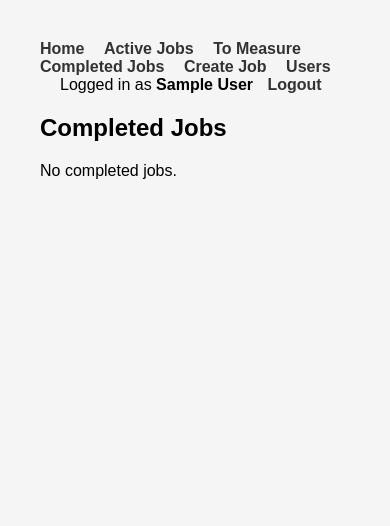
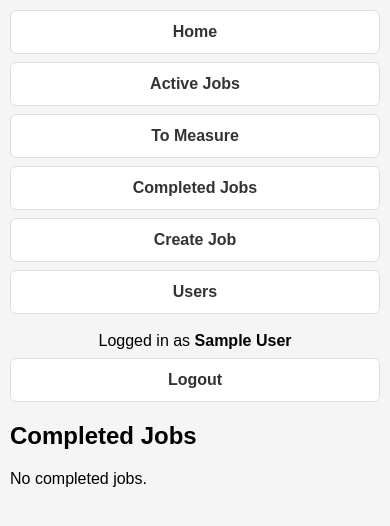
Before and after one commit to psyfeist/glass_office_app, a Flask app: page /jobs/completed in a window 390 px wide. Shown: the top 526 px of the page. Run offline with Flask 3, Linux system fonts and the light colour scheme; the visitor is signed in with stand-in values (Sample User, id 1); tables that the repository leaves empty hold one stand-in row (values such as "Sample post").

Commit message:
Added Cloudflare tunnel setup and mobile UI improvements

```diff
--- a/templates/base.html
+++ b/templates/base.html
@@ -2,12 +2,24 @@
 <html lang="en">
 <head>
     <meta charset="UTF-8">
+
+    <!-- Mobile scaling -->
+    <meta name="viewport" content="width=device-width, initial-scale=1.0">
+
     <title>{% block title %}Glass Office{% endblock %}</title>
 
     <style>
+        html {
+            -webkit-text-size-adjust: 100%;
+        }
+
+        * {
+            box-sizing: border-box;
+        }
+
         body {
             font-family: Arial, sans-serif;
-            margin: 40px;
+            margin: 10px;
             background: #f5f5f5;
         }
 
@@ -47,9 +59,23 @@
             border: 1px solid #99cc99;
         }
 
+        button {
+            width: 100%;
+            padding: 14px;
+            font-size: 16px;
+            margin-top: 8px;
+        }
+
+        input, textarea, select {
+            width: 100%;
+            padding: 12px;
+            font-size: 16px;
+            box-sizing: border-box;
+        }
+
         .photo-grid {
             display: grid;
-            grid-template-columns: repeat(3, 1fr);
+            grid-template-columns: repeat(2, 1fr);
             gap: 12px;
             margin-top: 10px;
         }
@@ -64,6 +90,33 @@
             font-size: 12px;
             color: #666;
             margin-top: 4px;
+        }
+
+        /* 🔥 MOBILE NAV FIX */
+        @media (max-width: 768px) {
+
+            nav {
+                display: flex;
+                flex-direction: column;
+                gap: 8px;
+            }
+
+            nav a {
+                display: block;
+                width: 100%;
+                padding: 12px;
+                background: white;
+                border-radius: 6px;
+                text-align: center;
+                border: 1px solid #ddd;
+                margin-right: 0; /* remove horizontal spacing */
+            }
+
+            nav span {
+                display: block;
+                margin-top: 10px;
+                text-align: center;
+            }
         }
 
     </style>
@@ -85,13 +138,11 @@
         <a href="{{ url_for('manage_users') }}">Users</a>
     {% endif %}
 
-
-
     {% if session.get("user_name") %}
-        <span style="margin-left:20px;">
+        <span>
             Logged in as <strong>{{ session.get("user_name") }}</strong>
         </span>
-        <a href="{{ url_for('logout') }}" style="margin-left:10px;">Logout</a>
+        <a href="{{ url_for('logout') }}">Logout</a>
     {% endif %}
 </nav>
 
```
Also changed, not shown: config.yml (added, +7 -0 lines), 1 other file.
